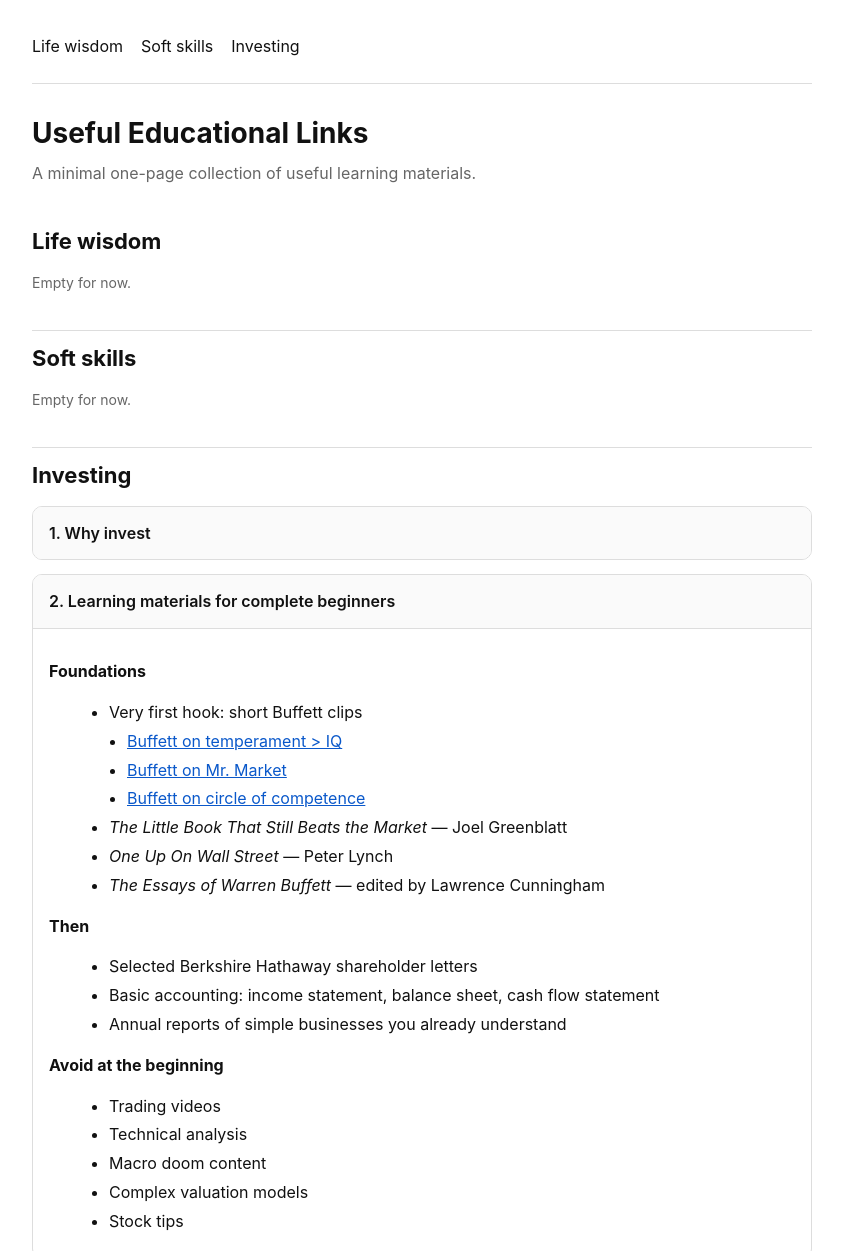
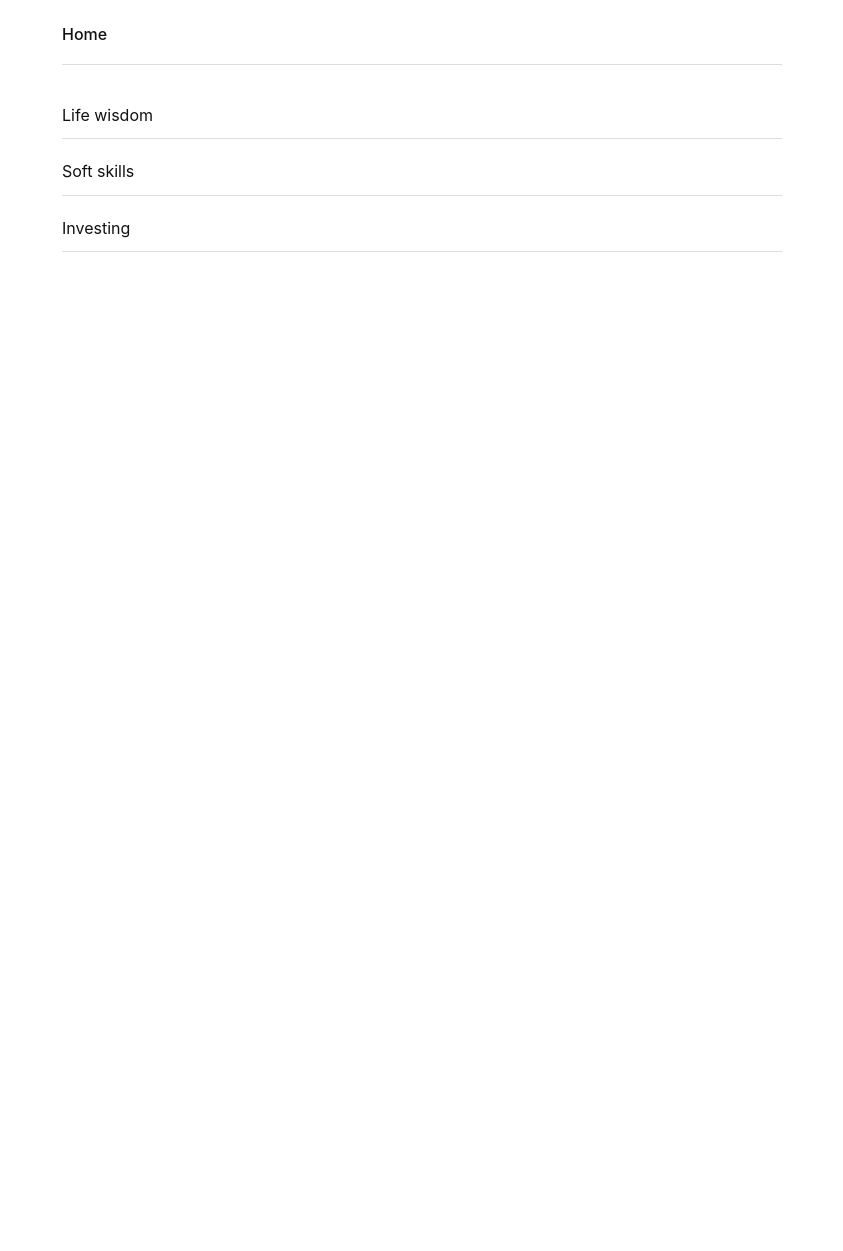
Before and after one commit to viacassia/viacassia.github.io, a plain HTML site: page index.html in a window 1280 px wide. Shown: the top 1251 px of the page, without its empty margins (218-1061 px from the left). After the commit the page ends 800 px from the top, so only its background shows below. Drawn offline with Linux system fonts and the light colour scheme.

Commit message:
Update index.html

```diff
--- a/index.html
+++ b/index.html
@@ -11,146 +11,199 @@
       --muted: #666666;
       --line: #dddddd;
       --link: #0a58ca;
-      --maxw: 820px;
+      --maxw: 760px;
     }
     * { box-sizing: border-box; }
     html { scroll-behavior: smooth; }
     body {
       margin: 0;
-      font: 16px/1.55 -apple-system, BlinkMacSystemFont, "Segoe UI", Roboto, Helvetica, Arial, sans-serif;
+      font: 16px/1.35 -apple-system, BlinkMacSystemFont, "Segoe UI", Roboto, Helvetica, Arial, sans-serif;
       color: var(--text);
       background: var(--bg);
     }
     .wrap {
       max-width: var(--maxw);
       margin: 0 auto;
-      padding: 24px 20px 64px;
+      padding: 24px 20px 56px;
     }
-    nav {
-      display: flex;
-      gap: 18px;
-      padding: 10px 0 24px;
+    .topbar {
+      padding: 0 0 18px;
       border-bottom: 1px solid var(--line);
       margin-bottom: 28px;
-      flex-wrap: wrap;
     }
-    nav a {
+    .home-link {
       color: var(--text);
       text-decoration: none;
+      font-weight: 500;
     }
-    nav a:hover { text-decoration: underline; }
+    .home-link:hover { text-decoration: underline; }
+    .page { display: none; }
+    .page.active { display: block; }
     h1 {
-      font-size: 28px;
-      margin: 0 0 6px;
+      font-size: 26px;
+      margin: 0 0 18px;
       font-weight: 700;
     }
-    .subtitle {
-      color: var(--muted);
-      margin: 0 0 28px;
+    .home-list {
+      display: flex;
+      flex-direction: column;
+      gap: 10px;
     }
-    section {
-      padding: 10px 0 22px;
+    .home-item {
+      display: block;
+      padding: 12px 0;
+      color: var(--text);
+      text-decoration: none;
       border-bottom: 1px solid var(--line);
     }
-    h2 {
-      font-size: 22px;
-      margin: 0 0 14px;
+    .home-item:hover { text-decoration: underline; }
+    .empty {
+      color: var(--muted);
+      line-height: 1.5;
     }
     details {
       border: 1px solid var(--line);
       border-radius: 10px;
-      padding: 0;
-      margin: 14px 0;
+      margin: 12px 0;
       overflow: hidden;
+      background: #fff;
     }
     summary {
       list-style: none;
       cursor: pointer;
-      padding: 14px 16px;
+      padding: 12px 14px;
       font-weight: 600;
+      display: flex;
+      align-items: center;
+      gap: 8px;
+      user-select: none;
       background: #fafafa;
     }
     summary::-webkit-details-marker { display: none; }
+    .arrow {
+      width: 14px;
+      display: inline-block;
+      flex: 0 0 14px;
+    }
+    details .arrow::before { content: "▸"; }
+    details[open] .arrow::before { content: "▾"; }
     details[open] summary {
       border-bottom: 1px solid var(--line);
     }
     .details-body {
-      padding: 14px 16px 16px;
+      padding: 12px 14px 14px;
+      line-height: 1.45;
     }
-    ul { margin: 8px 0 8px 20px; }
-    li { margin: 4px 0; }
+    p {
+      margin: 0 0 10px;
+      line-height: 1.5;
+    }
+    .details-body p:last-child { margin-bottom: 0; }
+    .label {
+      font-weight: 700;
+      margin: 0 0 8px;
+    }
+    ul {
+      margin: 0 0 14px 20px;
+      padding: 0;
+      line-height: 1.3;
+    }
+    li { margin: 3px 0; }
+    ul ul {
+      margin: 4px 0 6px 28px;
+    }
     a { color: var(--link); }
-    .small { color: var(--muted); font-size: 14px; }
-    .indent { margin-left: 18px; }
   </style>
 </head>
 <body>
   <div class="wrap">
-    <nav>
-      <a href="#life-wisdom">Life wisdom</a>
-      <a href="#soft-skills">Soft skills</a>
-      <a href="#investing">Investing</a>
-    </nav>
+    <div class="topbar">
+      <a class="home-link" href="#home">Home</a>
+    </div>
 
-    <header>
-      <h1>Useful Educational Links</h1>
-      <p class="subtitle">A minimal one-page collection of useful learning materials.</p>
-    </header>
-
-    <section id="life-wisdom">
-      <h2>Life wisdom</h2>
-      <p class="small">Empty for now.</p>
+    <main>
+      <section id="home" class="page">
+        <div class="home-list">
+          <a class="home-item" href="#life-wisdom">Life wisdom</a>
+          <a class="home-item" href="#soft-skills">Soft skills</a>
+          <a class="home-item" href="#investing">Investing</a>
+        </div>
       </section>
 
-    <section id="soft-skills">
-      <h2>Soft skills</h2>
-      <p class="small">Empty for now.</p>
+      <section id="life-wisdom" class="page">
+        <h1>Life wisdom</h1>
+        <p class="empty">Empty for now.</p>
       </section>
 
-    <section id="investing">
-      <h2>Investing</h2>
+      <section id="soft-skills" class="page">
+        <h1>Soft skills</h1>
+        <p class="empty">Empty for now.</p>
+      </section>
+
+      <section id="investing" class="page">
+        <h1>Investing</h1>
 
         <details>
-        <summary>1. Why invest</summary>
+          <summary><span class="arrow"></span><span>1. Why invest</span></summary>
           <div class="details-body">
-          <p>To get rich. More precisely: to compound real purchasing power over long periods.</p>
-          <p>If you are <strong>10% per year ahead of inflation</strong>, you double your real wealth in about <strong>7.27 years</strong>.</p>
-          <p>If you are <strong>20% per year ahead of inflation</strong>, you double your real wealth in about <strong>3.80 years</strong>.</p>
+            <p>To get rich. Understand compounded growth: if you are 10% per year ahead of inflation you double your real worth in 7.27 years. if it's 20% -- 3.80 years.</p>
           </div>
         </details>
 
         <details open>
-        <summary>2. Learning materials for complete beginners</summary>
+          <summary><span class="arrow"></span><span>2. Learning materials for complete beginners</span></summary>
           <div class="details-body">
-          <p><strong>Foundations</strong></p>
+            <p class="label">Foundations</p>
             <ul>
-            <li>Very first hook: short Buffett clips</li>
-            <li class="indent"><a href="https://buffett.cnbc.com/video/2002/05/04/buffett-on-the-qualities-needed-to-be-a-great-investor.html">Buffett on temperament &gt; IQ</a></li>
-            <li class="indent"><a href="https://buffett.cnbc.com/video/2012/05/05/buffett-the-stock-market-is-a-psychotic-drunk.html">Buffett on Mr. Market</a></li>
-            <li class="indent"><a href="https://buffett.cnbc.com/video/2014/05/03/knowing-your-circle-of-competence.html">Buffett on circle of competence</a></li>
+              <li>Very first hook: short Buffett clips
+                <ul>
+                  <li><a href="https://buffett.cnbc.com/video/2002/05/04/buffett-on-the-qualities-needed-to-be-a-great-investor.html">Buffett on temperament &gt; IQ</a></li>
+                  <li><a href="https://buffett.cnbc.com/video/2012/05/05/buffett-the-stock-market-is-a-psychotic-drunk.html">Buffett on Mr. Market</a></li>
+                  <li><a href="https://buffett.cnbc.com/video/2014/05/03/knowing-your-circle-of-competence.html">Buffett on circle of competence</a></li>
+                </ul>
+              </li>
               <li><em>The Little Book That Still Beats the Market</em> — Joel Greenblatt</li>
               <li><em>One Up On Wall Street</em> — Peter Lynch</li>
               <li><em>The Essays of Warren Buffett</em> — edited by Lawrence Cunningham</li>
             </ul>
 
-          <p><strong>Then</strong></p>
+            <p class="label">Then</p>
             <ul>
               <li>Selected Berkshire Hathaway shareholder letters</li>
               <li>Basic accounting: income statement, balance sheet, cash flow statement</li>
               <li>Annual reports of simple businesses you already understand</li>
             </ul>
 
-          <p><strong>Avoid at the beginning</strong></p>
+            <p class="label">Avoid at the beginning</p>
             <ul>
-            <li>Trading videos</li>
-            <li>Technical analysis</li>
-            <li>Macro doom content</li>
-            <li>Complex valuation models</li>
-            <li>Stock tips</li>
+              <li>trading videos</li>
+              <li>technical analysis</li>
+              <li>macro doom content</li>
+              <li>complex valuation models</li>
+              <li>stock tips</li>
             </ul>
           </div>
         </details>
       </section>
+    </main>
   </div>
+
+  <script>
+    function showPage() {
+      const hash = window.location.hash || '#home';
+      const pages = document.querySelectorAll('.page');
+      pages.forEach(page => page.classList.remove('active'));
+      const target = document.querySelector(hash);
+      if (target && target.classList.contains('page')) {
+        target.classList.add('active');
+      } else {
+        document.querySelector('#home').classList.add('active');
+      }
+      window.scrollTo(0, 0);
+    }
+
+    window.addEventListener('hashchange', showPage);
+    window.addEventListener('DOMContentLoaded', showPage);
+  </script>
 </body>
 </html>
```
Lines whose indentation alone changed are shown as unchanged.
